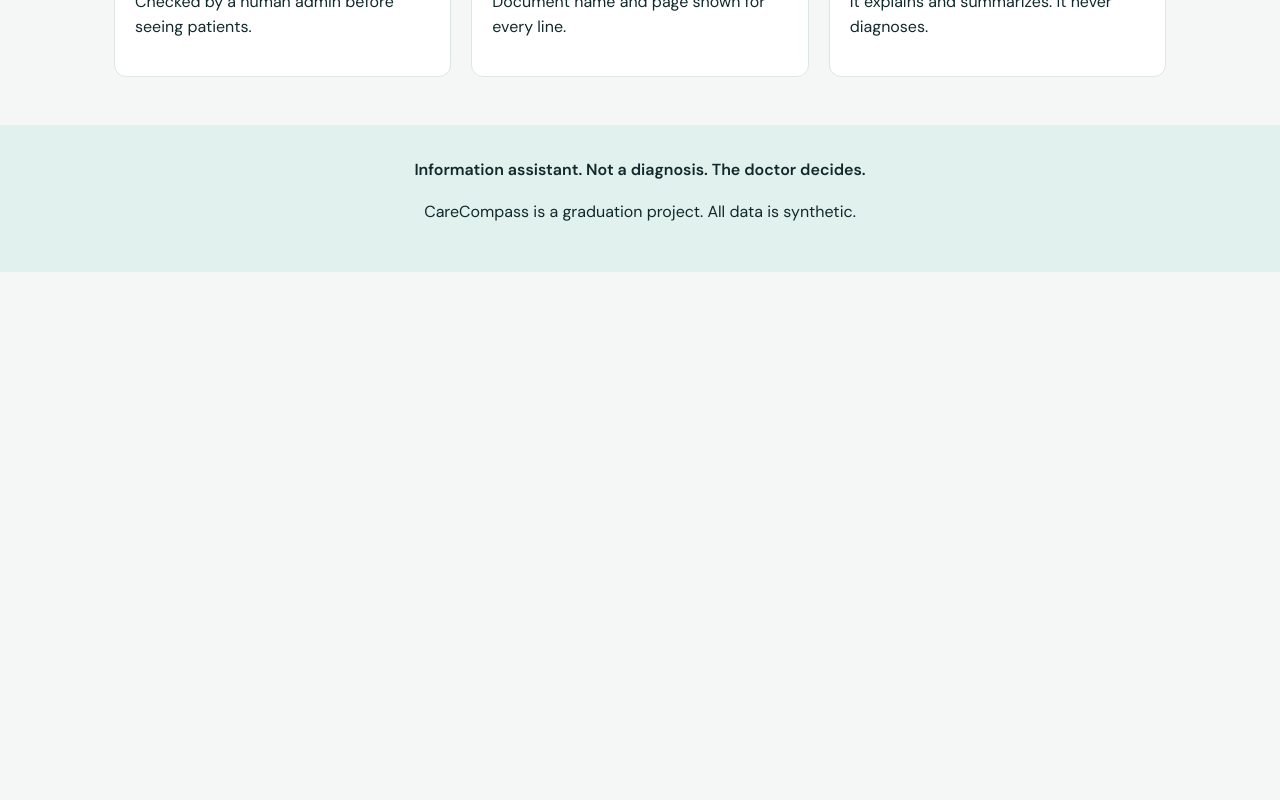
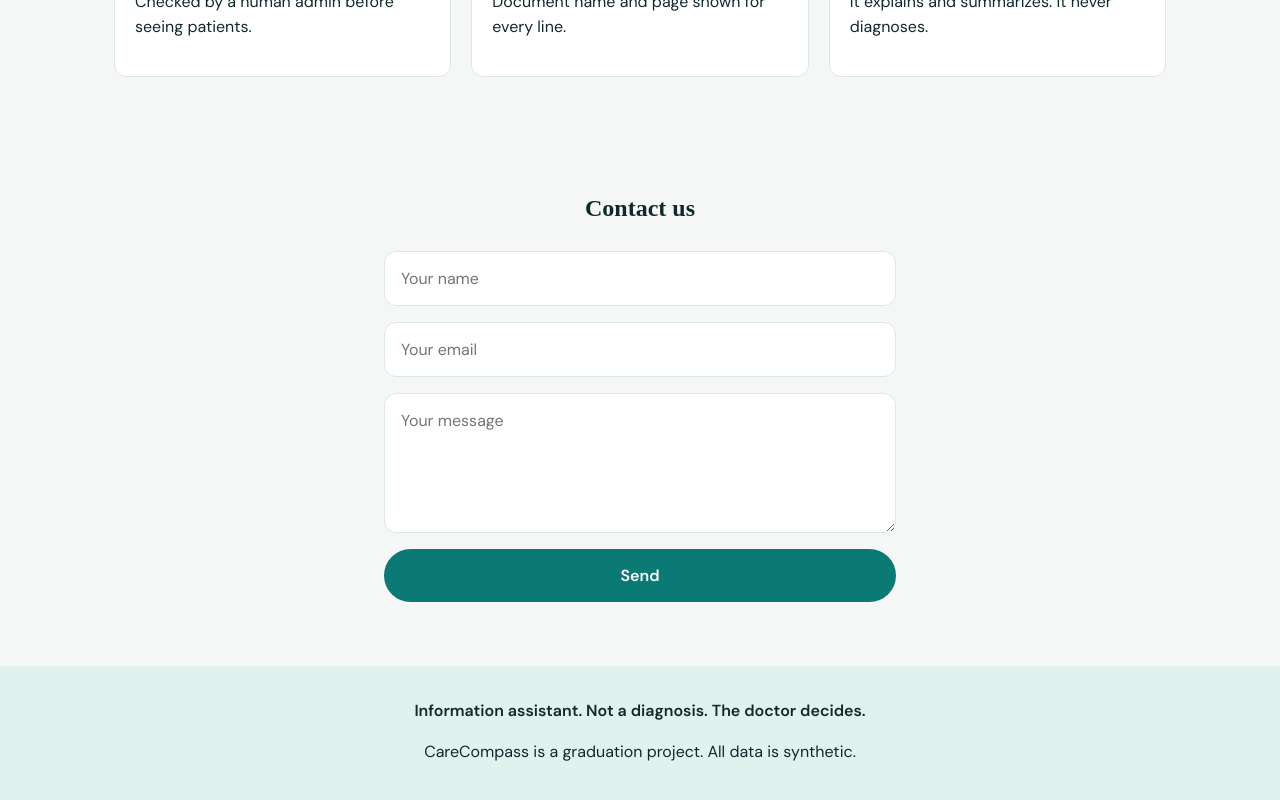
Before and after one commit to CarecompassTeam/CareCompass, a React (Vite) app in the folder frontend/: page / in a window 1280 px wide. Shown: the part 1180-1980 px from the top of the page. Before the commit the page ends 1452 px from the top, so only its background shows below. Built offline with nearby package versions, Linux system fonts and the light colour scheme.

Commit message:
add contact form with success and error states

```diff
--- /dev/null
+++ b/frontend/src/components/Contact.jsx
@@ -0,0 +1,40 @@
+import { useState } from "react";
+
+export default function Contact() {
+  const [status, setStatus] = useState("idle");
+
+  async function handleSubmit(e) {
+    e.preventDefault();
+    setStatus("loading");
+    const form = e.target;
+    const data = Object.fromEntries(new FormData(form));
+    try {
+      const res = await fetch("http://localhost:5000/api/contact", {
+        method: "POST",
+        headers: { "Content-Type": "application/json" },
+        body: JSON.stringify(data),
+      });
+      if (!res.ok) throw new Error();
+      setStatus("success");
+      form.reset();
+    } catch {
+      setStatus("error");
+    }
+  }
+
+  return (
+    <section id="contact">
+      <h2>Contact us</h2>
+      <form onSubmit={handleSubmit}>
+        <input name="name" placeholder="Your name" required />
+        <input name="email" type="email" placeholder="Your email" required />
+        <textarea name="message" placeholder="Your message" required />
+        <button type="submit" disabled={status === "loading"}>
+          {status === "loading" ? "Sending..." : "Send"}
+        </button>
+      </form>
+     {status === "success" && <p className="msg msg--ok" role="status">Thanks! We'll get back to you soon.</p>}
+     {status === "error" && <p className="msg msg--error" role="alert">Something went wrong. Please try again.</p>}
+    </section>
+  );
+}
--- a/frontend/src/content.js
+++ b/frontend/src/content.js
@@ -6,6 +6,7 @@ export const nav = [
   { label: "Features", href: "#features"
 
    },
+   { label: "Contact", href: "#contact" },
 ];
 export const hero = {
   title: "Your records, explained. Your doctor, in charge.",
--- a/frontend/src/pages/Landing.jsx
+++ b/frontend/src/pages/Landing.jsx
@@ -2,6 +2,7 @@ import Navbar from "../components/Navbar.jsx";
 import Hero from "../components/Hero.jsx";
 import HowItWorks from "../components/HowItWorks.jsx";
 import Features from "../components/Features.jsx";
+import Contact from "../components/Contact.jsx";
 import Footer from "../components/Footer.jsx";
 
 export default function Landing() {
@@ -12,6 +13,7 @@ export default function Landing() {
         <Hero />
         <HowItWorks />
         <Features />
+        <Contact />
       </main>
       <Footer />
     </>
--- a/frontend/src/styles.css
+++ b/frontend/src/styles.css
@@ -17,3 +17,65 @@ h1,h2,h3,.logo { font-family:"Lora",serif; }
 
 @media (max-width: 900px) { .grid--4 { grid-template-columns:repeat(2,1fr); } .grid--3 { grid-template-columns:1fr; } }
 @media (max-width: 600px) { .navbar nav { display:none; } .grid--4 { grid-template-columns:1fr; } }
+#contact {
+  max-width: 560px;
+  margin: 4rem auto;
+  padding: 0 1.5rem;
+  text-align: center;
+}
+
+#contact form {
+  display: flex;
+  flex-direction: column;
+  gap: 1rem;
+  margin-top: 1.5rem;
+}
+
+#contact input,
+#contact textarea {
+  width: 100%;
+  padding: 0.85rem 1rem;
+  font: inherit;
+  border: 1px solid var(--border);
+  border-radius: 12px;
+  background: #fff;
+}
+
+#contact textarea {
+  min-height: 140px;
+  resize: vertical;
+}
+
+#contact input:focus,
+#contact textarea:focus {
+  outline: none;
+  border-color: var(--teal);
+  box-shadow: 0 0 0 3px var(--soft);
+}
+
+#contact button {
+  padding: 0.85rem 1.5rem;
+  font: inherit;
+  font-weight: 600;
+  color: #fff;
+  background: var(--teal);
+  border: none;
+  border-radius: 999px;
+  cursor: pointer;
+}
+
+#contact button:hover {
+  opacity: 0.9;
+}
+
+#contact button:disabled {
+  opacity: 0.6;
+  cursor: not-allowed;
+}
+
+#contact p {
+  margin-top: 1rem;
+}
+#contact .msg { padding: .75rem 1rem; border-radius: 12px; font-weight: 600; }
+#contact .msg--ok { background: var(--soft); color: var(--teal); }
+#contact .msg--error { background: #fde8e8; color: #b42318; }
```
